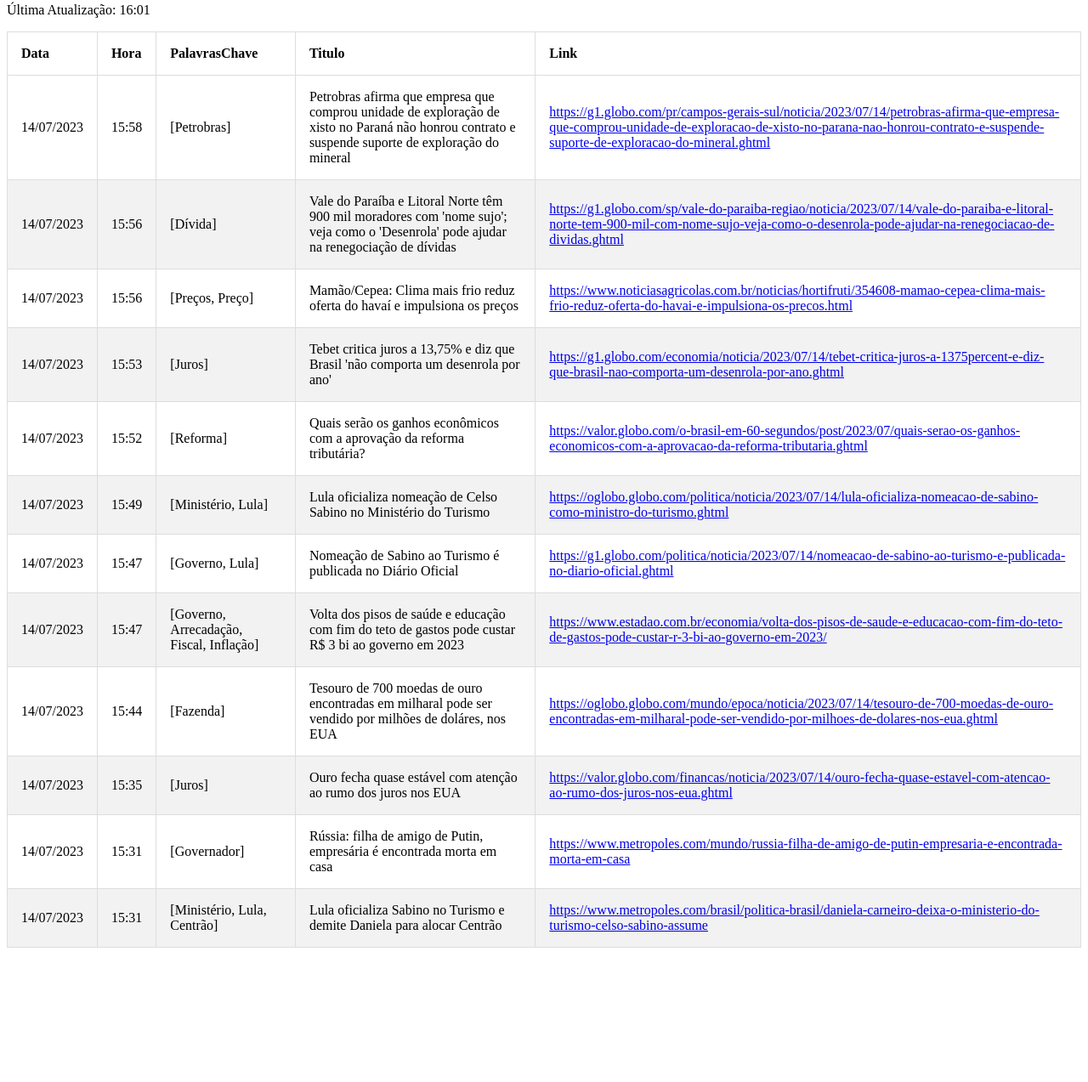
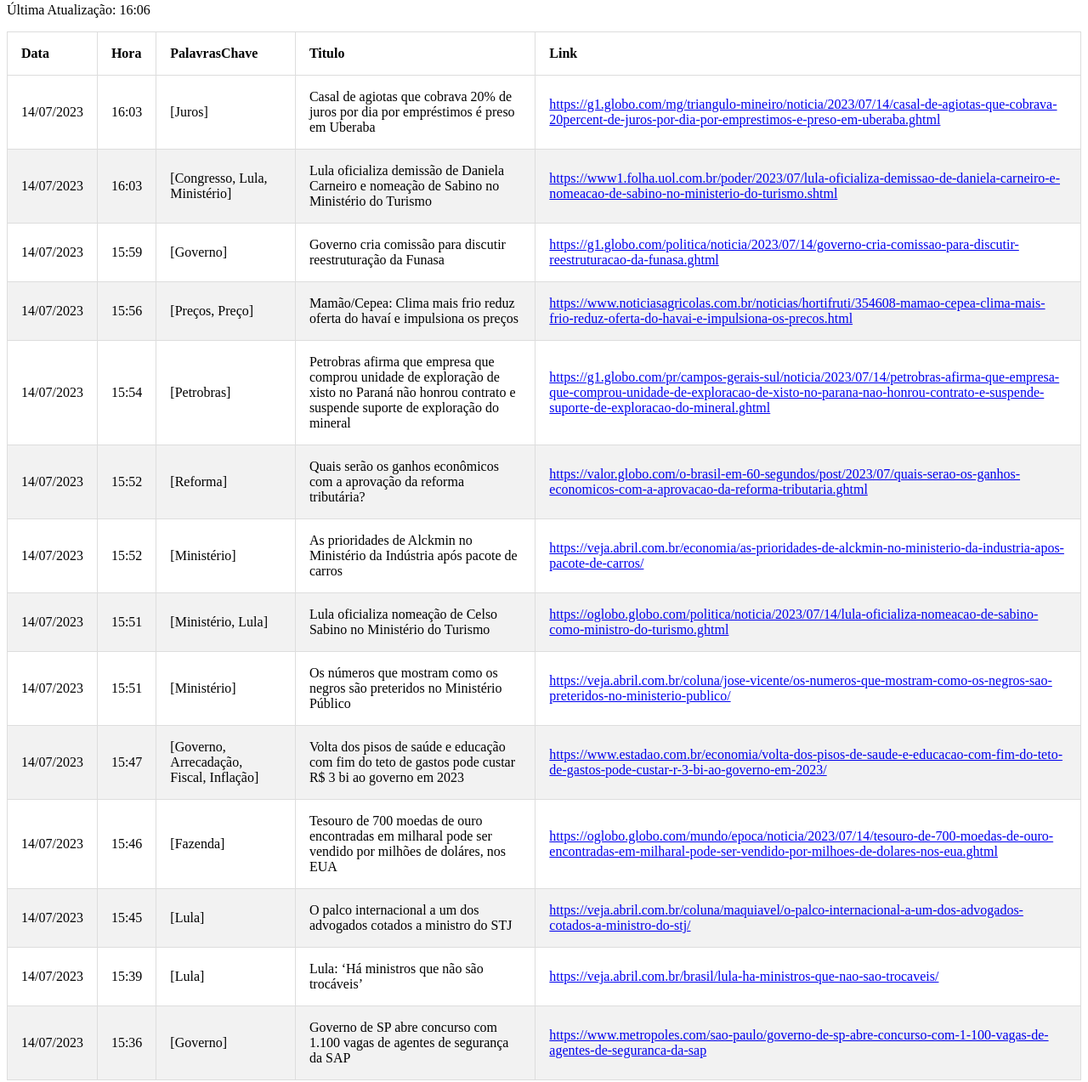
Before and after one commit to blnogueira/AgregN_1, a plain HTML site: page index.html in a window 1280 px wide. Shown: the part 52-1325 px from the top of the page at 85% size. Before the commit the page ends 1175 px from the top, so only its background shows below. Drawn offline with Linux system fonts and the light colour scheme.

Commit message:
Última Atualização: 16:06

```diff
--- a/index.html
+++ b/index.html
@@ -11,7 +11,7 @@ tr:nth-child(even) {  background-color: #f2f2f2;}
 <body>
 
 <h2>Agregador de Notícias</h2>
-<p> Última Atualização: 16:01</p><table border="1" class="dataframe table table-stripped">
+<p> Última Atualização: 16:06</p><table border="1" class="dataframe table table-stripped">
   <thead>
     <tr style="text-align: right;">
       <th>Data</th>
@@ -24,17 +24,24 @@ tr:nth-child(even) {  background-color: #f2f2f2;}
   <tbody>
     <tr>
       <td>14/07/2023</td>
-      <td>15:58</td>
-      <td>[Petrobras]</td>
-      <td>Petrobras afirma que empresa que comprou unidade de exploração de xisto no Paraná não honrou contrato e suspende suporte de exploração do mineral</td>
-      <td><a href="https://g1.globo.com/pr/campos-gerais-sul/noticia/2023/07/14/petrobras-afirma-que-empresa-que-comprou-unidade-de-exploracao-de-xisto-no-parana-nao-honrou-contrato-e-suspende-suporte-de-exploracao-do-mineral.ghtml">https://g1.globo.com/pr/campos-gerais-sul/noticia/2023/07/14/petrobras-afirma-que-empresa-que-comprou-unidade-de-exploracao-de-xisto-no-parana-nao-honrou-contrato-e-suspende-suporte-de-exploracao-do-mineral.ghtml</a></td>
+      <td>16:03</td>
+      <td>[Juros]</td>
+      <td>Casal de agiotas que cobrava 20% de juros por dia por empréstimos é preso em Uberaba</td>
+      <td><a href="https://g1.globo.com/mg/triangulo-mineiro/noticia/2023/07/14/casal-de-agiotas-que-cobrava-20percent-de-juros-por-dia-por-emprestimos-e-preso-em-uberaba.ghtml">https://g1.globo.com/mg/triangulo-mineiro/noticia/2023/07/14/casal-de-agiotas-que-cobrava-20percent-de-juros-por-dia-por-emprestimos-e-preso-em-uberaba.ghtml</a></td>
     </tr>
     <tr>
       <td>14/07/2023</td>
-      <td>15:56</td>
-      <td>[Dívida]</td>
-      <td>Vale do Paraíba e Litoral Norte têm 900 mil moradores com 'nome sujo'; veja como o 'Desenrola' pode ajudar na renegociação de dívidas</td>
-      <td><a href="https://g1.globo.com/sp/vale-do-paraiba-regiao/noticia/2023/07/14/vale-do-paraiba-e-litoral-norte-tem-900-mil-com-nome-sujo-veja-como-o-desenrola-pode-ajudar-na-renegociacao-de-dividas.ghtml">https://g1.globo.com/sp/vale-do-paraiba-regiao/noticia/2023/07/14/vale-do-paraiba-e-litoral-norte-tem-900-mil-com-nome-sujo-veja-como-o-desenrola-pode-ajudar-na-renegociacao-de-dividas.ghtml</a></td>
+      <td>16:03</td>
+      <td>[Congresso, Lula, Ministério]</td>
+      <td>Lula oficializa demissão de Daniela Carneiro e nomeação de Sabino no Ministério do Turismo</td>
+      <td><a href="https://www1.folha.uol.com.br/poder/2023/07/lula-oficializa-demissao-de-daniela-carneiro-e-nomeacao-de-sabino-no-ministerio-do-turismo.shtml">https://www1.folha.uol.com.br/poder/2023/07/lula-oficializa-demissao-de-daniela-carneiro-e-nomeacao-de-sabino-no-ministerio-do-turismo.shtml</a></td>
+    </tr>
+    <tr>
+      <td>14/07/2023</td>
+      <td>15:59</td>
+      <td>[Governo]</td>
+      <td>Governo cria comissão para discutir reestruturação da Funasa</td>
+      <td><a href="https://g1.globo.com/politica/noticia/2023/07/14/governo-cria-comissao-para-discutir-reestruturacao-da-funasa.ghtml">https://g1.globo.com/politica/noticia/2023/07/14/governo-cria-comissao-para-discutir-reestruturacao-da-funasa.ghtml</a></td>
     </tr>
     <tr>
       <td>14/07/2023</td>
@@ -45,10 +52,10 @@ tr:nth-child(even) {  background-color: #f2f2f2;}
     </tr>
     <tr>
       <td>14/07/2023</td>
-      <td>15:53</td>
-      <td>[Juros]</td>
-      <td>Tebet critica juros a 13,75% e diz que Brasil 'não comporta um desenrola por ano'</td>
-      <td><a href="https://g1.globo.com/economia/noticia/2023/07/14/tebet-critica-juros-a-1375percent-e-diz-que-brasil-nao-comporta-um-desenrola-por-ano.ghtml">https://g1.globo.com/economia/noticia/2023/07/14/tebet-critica-juros-a-1375percent-e-diz-que-brasil-nao-comporta-um-desenrola-por-ano.ghtml</a></td>
+      <td>15:54</td>
+      <td>[Petrobras]</td>
+      <td>Petrobras afirma que empresa que comprou unidade de exploração de xisto no Paraná não honrou contrato e suspende suporte de exploração do mineral</td>
+      <td><a href="https://g1.globo.com/pr/campos-gerais-sul/noticia/2023/07/14/petrobras-afirma-que-empresa-que-comprou-unidade-de-exploracao-de-xisto-no-parana-nao-honrou-contrato-e-suspende-suporte-de-exploracao-do-mineral.ghtml">https://g1.globo.com/pr/campos-gerais-sul/noticia/2023/07/14/petrobras-afirma-que-empresa-que-comprou-unidade-de-exploracao-de-xisto-no-parana-nao-honrou-contrato-e-suspende-suporte-de-exploracao-do-mineral.ghtml</a></td>
     </tr>
     <tr>
       <td>14/07/2023</td>
@@ -59,17 +66,24 @@ tr:nth-child(even) {  background-color: #f2f2f2;}
     </tr>
     <tr>
       <td>14/07/2023</td>
-      <td>15:49</td>
+      <td>15:52</td>
+      <td>[Ministério]</td>
+      <td>As prioridades de Alckmin no Ministério da Indústria após pacote de carros</td>
+      <td><a href="https://veja.abril.com.br/economia/as-prioridades-de-alckmin-no-ministerio-da-industria-apos-pacote-de-carros/">https://veja.abril.com.br/economia/as-prioridades-de-alckmin-no-ministerio-da-industria-apos-pacote-de-carros/</a></td>
+    </tr>
+    <tr>
+      <td>14/07/2023</td>
+      <td>15:51</td>
       <td>[Ministério, Lula]</td>
       <td>Lula oficializa nomeação de Celso Sabino no Ministério do Turismo</td>
       <td><a href="https://oglobo.globo.com/politica/noticia/2023/07/14/lula-oficializa-nomeacao-de-sabino-como-ministro-do-turismo.ghtml">https://oglobo.globo.com/politica/noticia/2023/07/14/lula-oficializa-nomeacao-de-sabino-como-ministro-do-turismo.ghtml</a></td>
     </tr>
     <tr>
       <td>14/07/2023</td>
-      <td>15:47</td>
-      <td>[Governo, Lula]</td>
-      <td>Nomeação de Sabino ao Turismo é publicada no Diário Oficial</td>
-      <td><a href="https://g1.globo.com/politica/noticia/2023/07/14/nomeacao-de-sabino-ao-turismo-e-publicada-no-diario-oficial.ghtml">https://g1.globo.com/politica/noticia/2023/07/14/nomeacao-de-sabino-ao-turismo-e-publicada-no-diario-oficial.ghtml</a></td>
+      <td>15:51</td>
+      <td>[Ministério]</td>
+      <td>Os números que mostram como os negros são preteridos no Ministério Público</td>
+      <td><a href="https://veja.abril.com.br/coluna/jose-vicente/os-numeros-que-mostram-como-os-negros-sao-preteridos-no-ministerio-publico/">https://veja.abril.com.br/coluna/jose-vicente/os-numeros-que-mostram-como-os-negros-sao-preteridos-no-ministerio-publico/</a></td>
     </tr>
     <tr>
       <td>14/07/2023</td>
@@ -80,31 +94,31 @@ tr:nth-child(even) {  background-color: #f2f2f2;}
     </tr>
     <tr>
       <td>14/07/2023</td>
-      <td>15:44</td>
+      <td>15:46</td>
       <td>[Fazenda]</td>
       <td>Tesouro de 700 moedas de ouro encontradas em milharal pode ser vendido por milhões de doláres, nos EUA</td>
       <td><a href="https://oglobo.globo.com/mundo/epoca/noticia/2023/07/14/tesouro-de-700-moedas-de-ouro-encontradas-em-milharal-pode-ser-vendido-por-milhoes-de-dolares-nos-eua.ghtml">https://oglobo.globo.com/mundo/epoca/noticia/2023/07/14/tesouro-de-700-moedas-de-ouro-encontradas-em-milharal-pode-ser-vendido-por-milhoes-de-dolares-nos-eua.ghtml</a></td>
     </tr>
     <tr>
       <td>14/07/2023</td>
-      <td>15:35</td>
-      <td>[Juros]</td>
-      <td>Ouro fecha quase estável com atenção ao rumo dos juros nos EUA</td>
-      <td><a href="https://valor.globo.com/financas/noticia/2023/07/14/ouro-fecha-quase-estavel-com-atencao-ao-rumo-dos-juros-nos-eua.ghtml">https://valor.globo.com/financas/noticia/2023/07/14/ouro-fecha-quase-estavel-com-atencao-ao-rumo-dos-juros-nos-eua.ghtml</a></td>
+      <td>15:45</td>
+      <td>[Lula]</td>
+      <td>O palco internacional a um dos advogados cotados a ministro do STJ</td>
+      <td><a href="https://veja.abril.com.br/coluna/maquiavel/o-palco-internacional-a-um-dos-advogados-cotados-a-ministro-do-stj/">https://veja.abril.com.br/coluna/maquiavel/o-palco-internacional-a-um-dos-advogados-cotados-a-ministro-do-stj/</a></td>
     </tr>
     <tr>
       <td>14/07/2023</td>
-      <td>15:31</td>
-      <td>[Governador]</td>
-      <td>Rússia: filha de amigo de Putin, empresária é encontrada morta em casa</td>
-      <td><a href="https://www.metropoles.com/mundo/russia-filha-de-amigo-de-putin-empresaria-e-encontrada-morta-em-casa">https://www.metropoles.com/mundo/russia-filha-de-amigo-de-putin-empresaria-e-encontrada-morta-em-casa</a></td>
+      <td>15:39</td>
+      <td>[Lula]</td>
+      <td>Lula: ‘Há ministros que não são trocáveis’</td>
+      <td><a href="https://veja.abril.com.br/brasil/lula-ha-ministros-que-nao-sao-trocaveis/">https://veja.abril.com.br/brasil/lula-ha-ministros-que-nao-sao-trocaveis/</a></td>
     </tr>
     <tr>
       <td>14/07/2023</td>
-      <td>15:31</td>
-      <td>[Ministério, Lula, Centrão]</td>
-      <td>Lula oficializa Sabino no Turismo e demite Daniela para alocar Centrão</td>
-      <td><a href="https://www.metropoles.com/brasil/politica-brasil/daniela-carneiro-deixa-o-ministerio-do-turismo-celso-sabino-assume">https://www.metropoles.com/brasil/politica-brasil/daniela-carneiro-deixa-o-ministerio-do-turismo-celso-sabino-assume</a></td>
+      <td>15:36</td>
+      <td>[Governo]</td>
+      <td>Governo de SP abre concurso com 1.100 vagas de agentes de segurança da SAP</td>
+      <td><a href="https://www.metropoles.com/sao-paulo/governo-de-sp-abre-concurso-com-1-100-vagas-de-agentes-de-seguranca-da-sap">https://www.metropoles.com/sao-paulo/governo-de-sp-abre-concurso-com-1-100-vagas-de-agentes-de-seguranca-da-sap</a></td>
     </tr>
   </tbody>
 </table>
```
